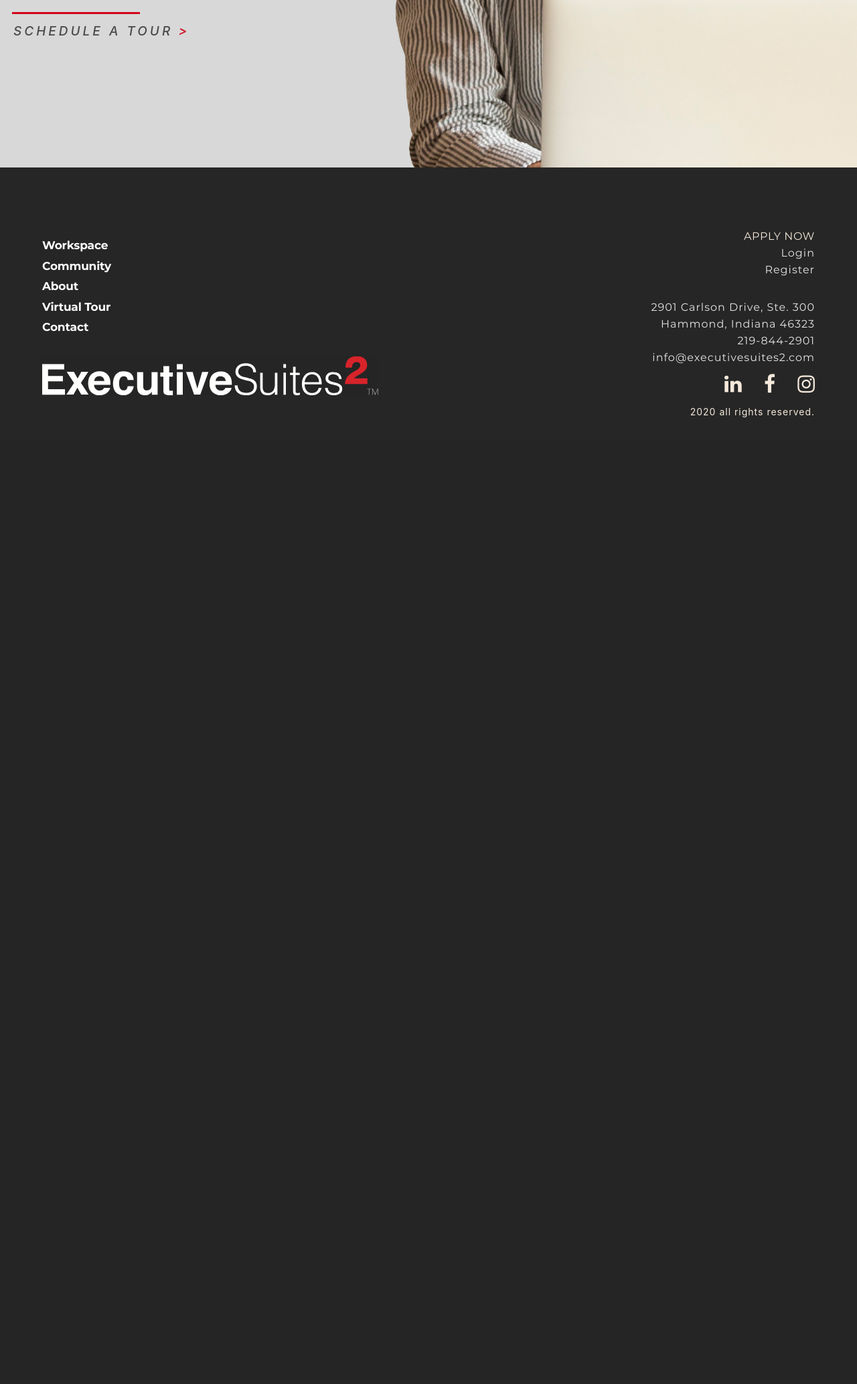
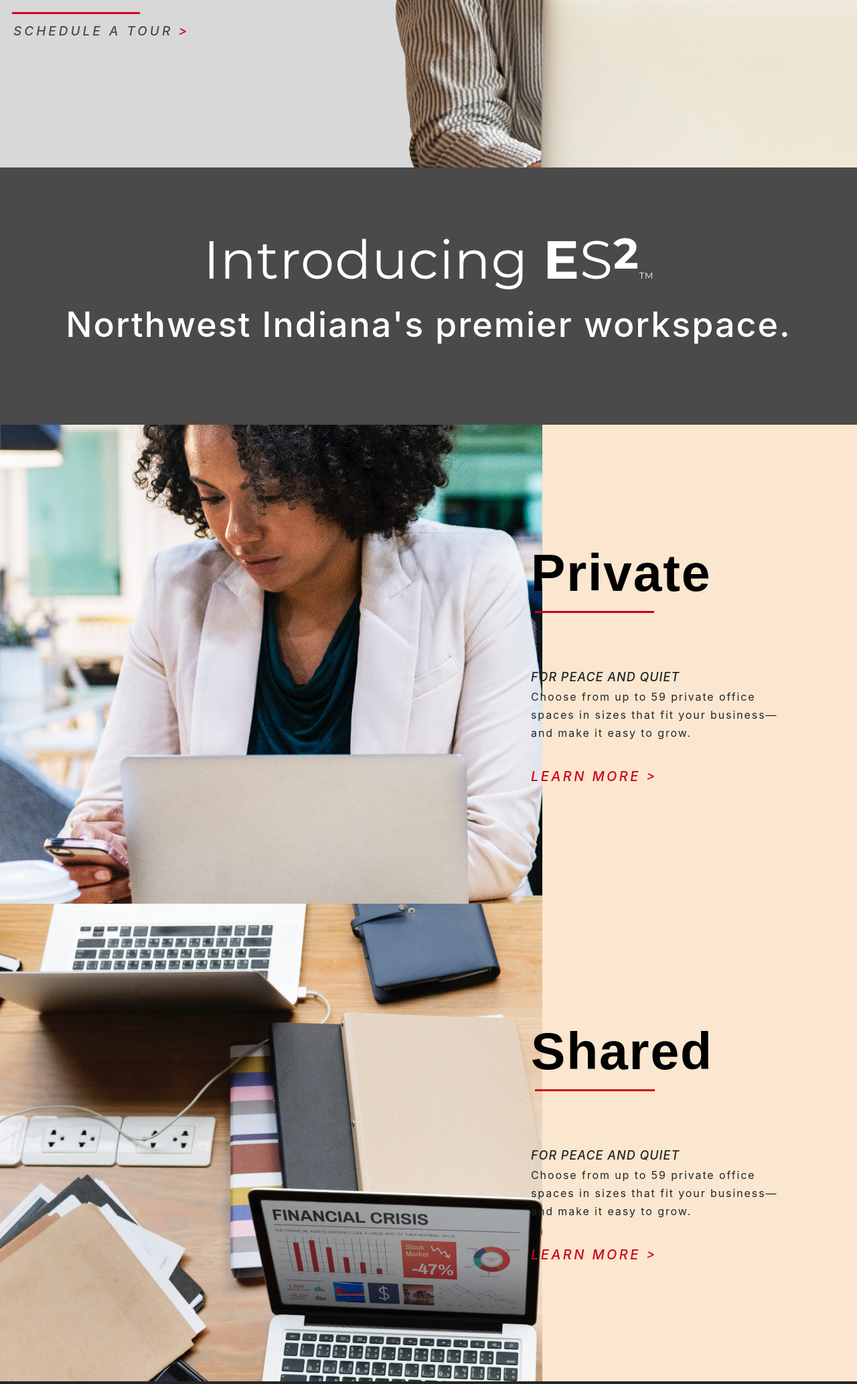
Before and after one commit to doricigor/teaching, a PHP site: page / in a window 1280 px wide. Shown: the part 535-2601 px from the top of the page at 67% size. Before the commit the page ends 1158 px from the top, so only its background shows below. Run offline with PHP 8.4, Linux system fonts and the light colour scheme.

Commit message:
Basic-block, Story-block

```diff
--- a/css/main.css
+++ b/css/main.css
@@ -122,10 +122,23 @@ input::-ms-clear {
 
 .section-title {
   color: #000;
-  font-size: 30px;
+  font-size: 77px;
   font-weight: 700;
-  text-transform: uppercase;
-  letter-spacing: .4px; }
+  font-family: Arial, Helvetica, sans-serif;
+  letter-spacing: 1.8px; }
+
+.section-title--line {
+  position: relative;
+  display: inline-block; }
+  .section-title--line::after {
+    content: '';
+    background-color: #d0021b;
+    height: 3px;
+    width: 66%;
+    position: absolute;
+    left: 6px;
+    bottom: -14px;
+    transition: 350ms ease; }
 
 .section-title--small {
   font-size: 20px; }
@@ -382,3 +395,99 @@ html {
     top: 50%;
     transform: translateY(-50%);
     transition: 350ms ease; }
+
+.basic-block {
+  background-color: #4a4a4a;
+  padding: 90px 15px 110px;
+  display: flex;
+  align-items: center;
+  justify-content: center;
+  text-align: center; }
+
+.basic-block__title {
+  font-size: 80px;
+  letter-spacing: .9px;
+  color: #fff;
+  font-weight: 500;
+  font-family: "Montserrat", Arial, Helvetica, sans-serif;
+  margin-bottom: 10px; }
+  .basic-block__title sup {
+    font-weight: 600;
+    font-size: 80%;
+    top: -15px; }
+
+.basic-block__title-bold {
+  font-weight: 600; }
+
+.basic-block__title-tiny {
+  font-weight: 400; }
+
+.basic-block__title-small {
+  font-size: 13px;
+  text-transform: uppercase; }
+
+.basic-block__subtitle {
+  display: block;
+  font-size: 52px;
+  letter-spacing: 2px;
+  font-weight: 500;
+  color: #fff; }
+
+.story-block {
+  background-color: #FBE7CF;
+  overflow: hidden; }
+
+.story-block__container {
+  padding: 0; }
+
+.story-block__content-wrapper {
+  align-items: center;
+  display: flex;
+  padding-left: 153px;
+  padding-right: 50px; }
+
+.story-block__content-title {
+  margin-bottom: 96px; }
+
+.story-block__content-subtitle {
+  display: block;
+  font-size: 18px;
+  text-transform: uppercase;
+  font-weight: 500;
+  font-style: italic;
+  letter-spacing: 1px;
+  margin-bottom: 3px; }
+
+.story-block__content-text {
+  max-width: 385px;
+  width: 100%;
+  letter-spacing: 1.9px;
+  font-size: 16px;
+  line-height: 1.7;
+  margin-bottom: 36px; }
+
+.story-block__content-link {
+  font-size: 20px;
+  color: #d0021b;
+  text-transform: uppercase;
+  letter-spacing: 3.4px;
+  font-weight: 500;
+  font-style: italic;
+  position: relative;
+  transition: 350ms ease; }
+  .story-block__content-link:hover {
+    color: #4a4a4a;
+    transition: 350ms ease;
+    text-decoration: none; }
+    .story-block__content-link:hover::after {
+      color: #4a4a4a;
+      transition: 350ms ease; }
+  .story-block__content-link::after {
+    content: '>';
+    color: #d0021b;
+    font-size: 19px;
+    position: absolute;
+    right: -25px;
+    top: 50%;
+    transform: translateY(-50%);
+    transition: 350ms ease; }
--- a/index.php
+++ b/index.php
@@ -5,6 +5,7 @@
 ?>
     <div class="site-content">
         <main class="site-main">
+            <!-- Banner -->
            <div class="banner">
                 <div class="container">
                     <div class="banner__content">
@@ -14,6 +15,52 @@
                     </div>
                 </div>
            </div>
+
+           <!-- Basic block -->
+           <div class="basic-block">
+                <div class="container">
+                    <h2 class="basic-block__title">Introducing <span class="basic-block__title-bold">E</span><span class="basic-block__title-tiny">S</span><sup>2</sup><span class="basic-block__title-small">tm</span></h2>
+                    <span class="basic-block__subtitle">Northwest Indiana's premier workspace.</span>
+                </div>
+           </div>
+
+           <!-- Story block -->
+           <div class="story-block">
+               <div class="container container--alt story-block__container">
+                   <div class="row">
+                        <div class="col-lg-6 story-block__img-wrapper">
+                            <img class="story-block__img" src="img/story1.png" alt="Story img">
+                        </div>
+                        <div class="col-lg-6 story-block__content-wrapper">
+                            <div class="story-block__content">
+                                <h2 class="story-block__content-title section-title section-title--line">Private</h2>
+                                <span class="story-block__content-subtitle">For peace and quiet</span>
+                                <p class="story-block__content-text">Choose from up to 59 private office spaces in sizes that fit your business—and make it easy to grow.</p>
+                                <a class="story-block__content-link" href="javascript:;">Learn more</a>
+                            </div>
+                        </div>
+                   </div>
+               </div>
+           </div>
+
+           <!-- Story block -->
+           <div class="story-block">
+               <div class="container container--alt story-block__container">
+                   <div class="row">
+                        <div class="col-lg-6 story-block__img-wrapper">
+                            <img class="story-block__img" src="img/story2.png" alt="Story img">
+                        </div>
+                        <div class="col-lg-6 story-block__content-wrapper">
+                            <div class="story-block__content">
+                                <h2 class="story-block__content-title section-title section-title--line">Shared</h2>
+                                <span class="story-block__content-subtitle">For peace and quiet</span>
+                                <p class="story-block__content-text">Choose from up to 59 private office spaces in sizes that fit your business—and make it easy to grow.</p>
+                                <a class="story-block__content-link" href="javascript:;">Learn more</a>
+                            </div>
+                        </div>
+                   </div>
+               </div>
+           </div>
         </main>
     </div>
 <?php
--- a/sass/base/_typography.scss
+++ b/sass/base/_typography.scss
@@ -9,10 +9,26 @@
 
 .section-title {
 	color: $black;
-	font-size: 30px;
+	font-size: 77px;
 	font-weight: 700;
-	text-transform: uppercase;
-    letter-spacing: .4px;
+	font-family: $font-second;
+    letter-spacing: 1.8px;
+}
+
+.section-title--line {
+	position: relative;
+	display: inline-block;
+
+	&::after {
+        content: '';
+        background-color: $red;
+        height: 3px;
+		width: 66%;
+		position: absolute;
+		left: 6px;
+		bottom: -14px;
+        transition: $dur $ease;
+    }
 }
 
 .section-title--small {
--- /dev/null
+++ b/sass/components/_basic-block.scss
@@ -0,0 +1,44 @@
+.basic-block {
+    background-color: $gray;
+    padding: 90px 15px 110px;
+    display: flex;
+    align-items: center;
+    justify-content: center;
+    text-align: center;
+}
+
+.basic-block__title {
+    font-size: 80px;
+    letter-spacing: .9px;
+    color: $white;
+    font-weight: 500;
+    font-family: $font-main;
+    margin-bottom: 10px;
+
+    sup {
+        font-weight: 600;
+        font-size: 80%;
+        top: -15px;
+    }
+}
+
+.basic-block__title-bold {
+    font-weight: 600;
+}
+
+.basic-block__title-tiny {
+    font-weight: 400;
+}
+
+.basic-block__title-small {
+    font-size: 13px;
+    text-transform: uppercase;
+}
+
+.basic-block__subtitle {
+    display: block;
+    font-size: 52px;
+    letter-spacing: 2px;
+    font-weight: 500;
+    color: $white;
+}
--- /dev/null
+++ b/sass/components/_story-block.scss
@@ -0,0 +1,83 @@
+.story-block {
+    background-color: $kajsija;
+    overflow: hidden;
+}
+
+.story-block__container {
+    padding: 0;
+}
+
+.story-block__img-wrapper {
+
+}
+
+.story-block__img {
+
+}
+
+.story-block__content-wrapper {
+    align-items: center;
+    display: flex;
+    padding-left: 153px;
+    padding-right: 50px;
+}
+
+.story-block__content {
+
+}
+
+.story-block__content-title {
+    margin-bottom: 96px;
+}
+
+.story-block__content-subtitle {
+    display: block;
+    font-size: 18px;
+    text-transform: uppercase;
+    font-weight: 500;
+    font-style: italic;
+    letter-spacing: 1px;
+    margin-bottom: 3px;
+}
+
+.story-block__content-text {
+    max-width: 385px;
+    width: 100%;
+    letter-spacing: 1.9px;
+    font-size: 16px;
+    line-height: 1.7;
+    margin-bottom: 36px;
+}
+
+.story-block__content-link {
+    font-size: 20px;
+    color: $red;
+    text-transform: uppercase;
+    letter-spacing: 3.4px;
+    font-weight: 500;
+    font-style: italic;
+    position: relative;
+    transition: $dur $ease;
+
+    &:hover {
+        color: $gray;
+        transition: $dur $ease;
+        text-decoration: none;
+
+        &::after {
+            color: $gray;
+            transition: $dur $ease;
+        }
+    }
+
+    &::after {
+        content: '>';
+        color: $red;
+        font-size: 19px;
+        position: absolute;
+        right: -25px;
+        top: 50%;
+        transform: translateY(-50%);
+        transition: $dur $ease;
+    }
+}
--- a/sass/config/_variables.scss
+++ b/sass/config/_variables.scss
@@ -14,6 +14,7 @@ $gray-dark: #262626;
 $gray-darker: #252525;
 $spanish: #f5e9db;
 $silver: #e4e6e5;
+$kajsija: #FBE7CF;
 
 // Transitions
 $dur: 350ms;
--- a/sass/main.scss
+++ b/sass/main.scss
@@ -34,3 +34,5 @@
 # Components
 --------------------------------------------------------------*/
 @import 'components/banner';
+@import 'components/basic-block';
+@import 'components/story-block';
```
